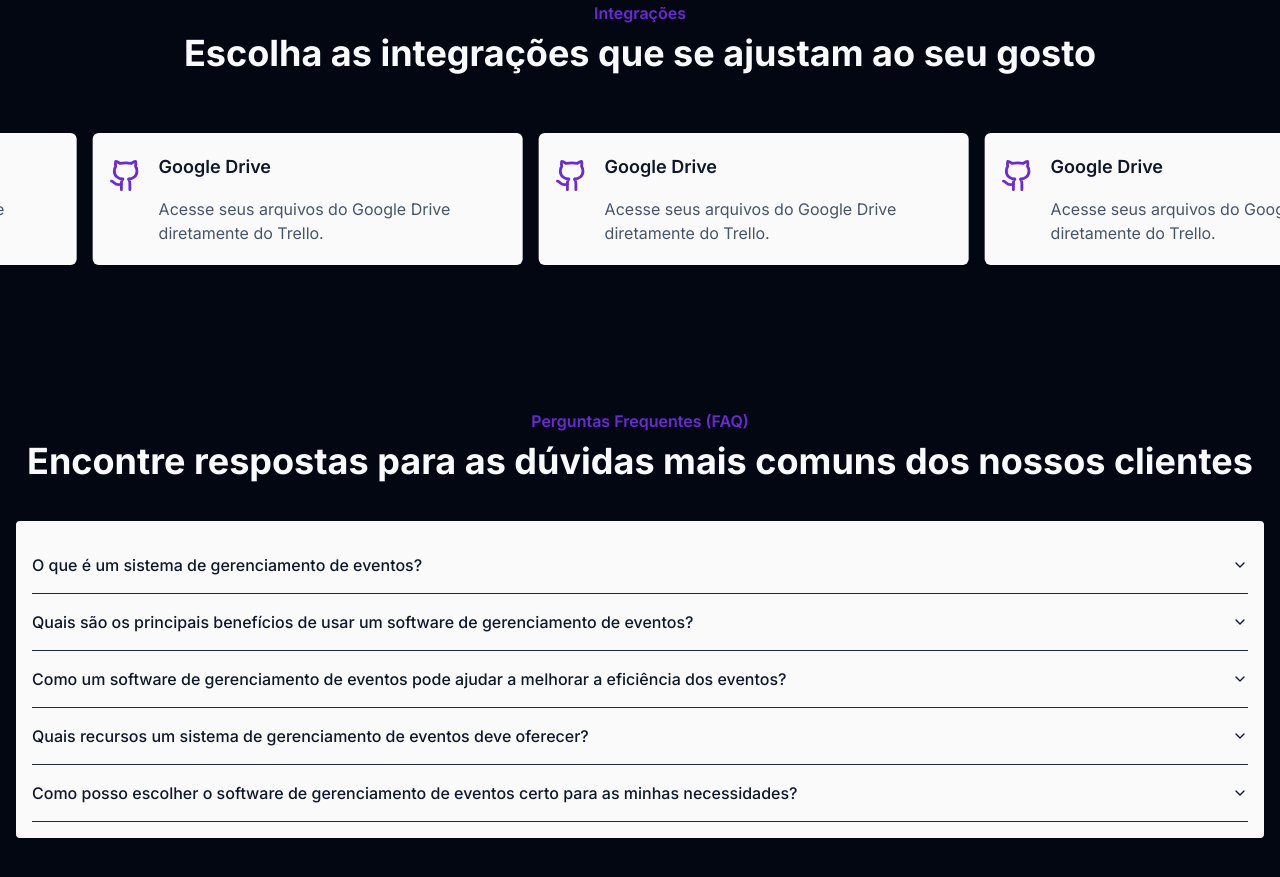
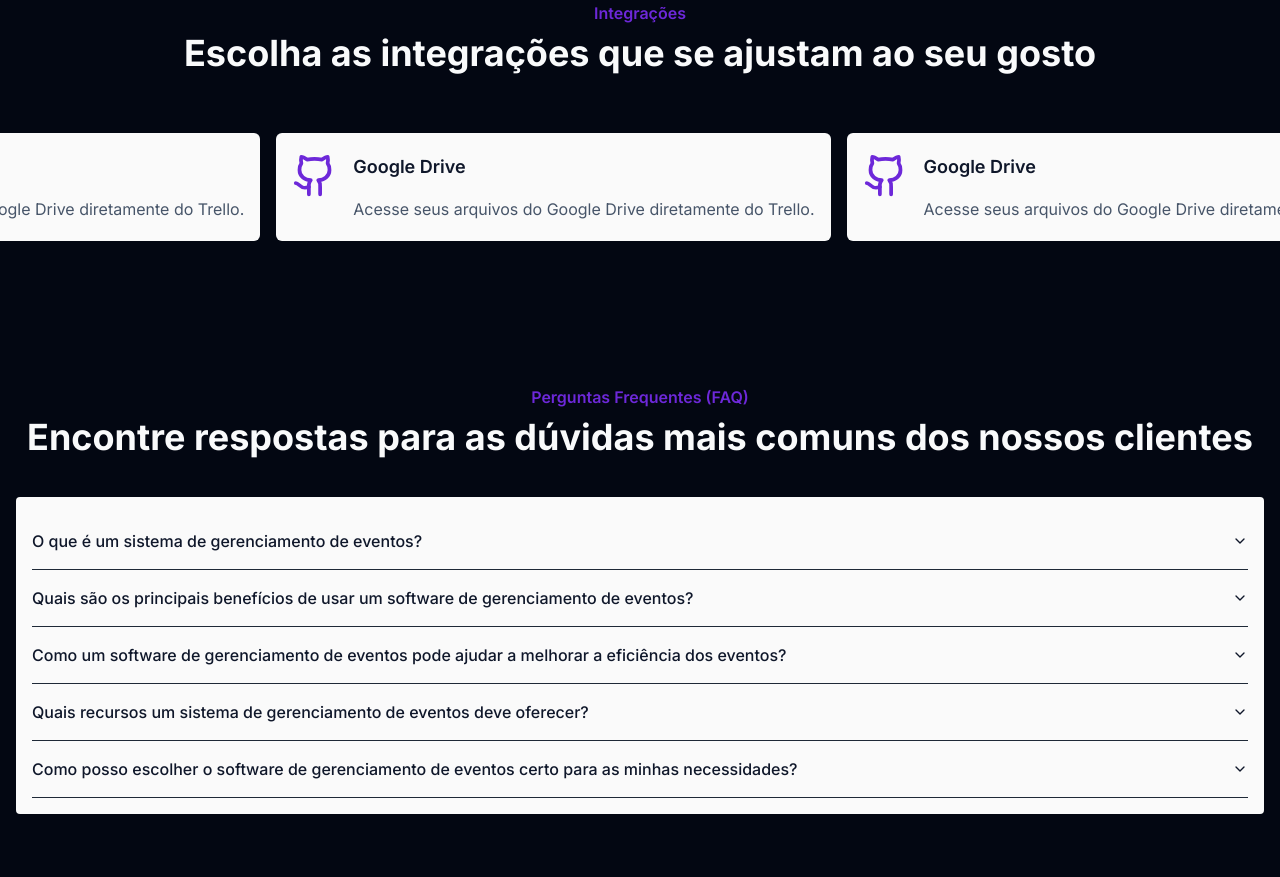
Before and after one commit to vitorFRE/evenix, a Next.js app: page / in a window 1280 px wide. Shown: the part 2040-2917 px from the top of the page. Built offline with nearby package versions, Linux system fonts and the light colour scheme.

Commit message:
add scroll to top

```diff
--- a/app/layout.tsx
+++ b/app/layout.tsx
@@ -6,7 +6,7 @@ import { Inter } from 'next/font/google'
 const inter = Inter({ subsets: ['latin'] })
 
 export const metadata: Metadata = {
-	title: 'Evenix',
+	title: 'Evenix - Seu evento aqui',
 	description: 'O seu evento de forma simples!'
 }
 
--- a/components/footer.tsx
+++ b/components/footer.tsx
@@ -1,7 +1,15 @@
+'use client'
+
 import { ChevronUp, Github } from 'lucide-react'
 import Link from 'next/link'
 
 export const Footer = () => {
+	const scrollParaTopo = () => {
+		window.scrollTo({
+			top: 0,
+			behavior: 'smooth' // Adiciona um efeito de rolagem suave
+		})
+	}
 	return (
 		<footer className='container'>
 			<div className='flex gap-2 justify-center sm:justify-between items-center'>
@@ -26,7 +34,9 @@ export const Footer = () => {
 						vitorFRE
 					</Link>
 				</p>
-				<p className='text-white/70 cursor-pointer font-medium flex gap-1'>
+				<p
+					className='text-white/70 cursor-pointer font-medium flex gap-1'
+					onClick={scrollParaTopo}>
 					Voltar para o topo <ChevronUp className='text-[#6325C7]' />{' '}
 				</p>
 			</div>
--- a/components/home/integrations.tsx
+++ b/components/home/integrations.tsx
@@ -2,7 +2,7 @@
 
 import { Github } from 'lucide-react'
 import { IntegrationCard } from '../utils/integration-card'
-import { motion } from 'framer-motion'
+import Marquee from 'react-fast-marquee'
 
 const integrations = [
 	{
@@ -42,27 +42,7 @@ const integrations = [
 	}
 ]
 
-const Integrations = () => {
-	const cardWidth = 430
-	const minWidth = 1440
-	const containerWidth = Math.max(window.innerWidth, minWidth)
-
-	const repeatTimes = Math.ceil(containerWidth / cardWidth) + 1
-
-	const tickerVariants = {
-		animate: {
-			x: [-cardWidth * repeatTimes, 0],
-			transition: {
-				x: {
-					duration: 15,
-					repeat: Infinity,
-					repeatType: 'loop',
-					ease: 'linear'
-				}
-			}
-		}
-	}
-
+const MarqueeSaction = () => {
 	return (
 		<div className='mt-32'>
 			<div className='container flex flex-col md:justify-center md:items-center'>
@@ -72,18 +52,8 @@ const Integrations = () => {
 				</h2>
 			</div>
 			<div className='overflow-hidden w-full flex mt-11'>
-				<motion.div
-					variants={tickerVariants}
-					initial='animate'
-					animate='animate'
-					style={{
-						display: 'flex',
-						width: `${cardWidth * repeatTimes}px`
-					}}>
-					{Array(repeatTimes)
-						.fill(integrations)
-						.flat()
-						.map((integration, index) => (
+				<Marquee pauseOnHover>
+					{integrations.map((integration, index) => (
 						<IntegrationCard
 							key={index}
 							icon={integration.icon}
@@ -91,10 +61,10 @@ const Integrations = () => {
 							description={integration.description}
 						/>
 					))}
-				</motion.div>
+				</Marquee>
 			</div>
 		</div>
 	)
 }
 
-export default Integrations
+export default MarqueeSaction
--- a/package.json
+++ b/package.json
@@ -22,11 +22,12 @@
     "eslint-config-next": "13.5.2",
     "framer-motion": "^10.16.4",
     "lucide-react": "^0.279.0",
-    "next": "13.5.2",
+    "next": "^13.5.6",
     "next-themes": "^0.2.1",
-    "postcss": "8.4.30",
+    "postcss": "^8.4.31",
     "react": "18.2.0",
     "react-dom": "18.2.0",
+    "react-fast-marquee": "^1.6.2",
     "tailwind-merge": "^1.14.0",
     "tailwindcss": "3.3.3",
     "tailwindcss-animate": "^1.0.7",
```
Also changed, not shown: 1 other file (tests, documents, lock files or other folders). Lines whose indentation alone changed are shown as unchanged.
